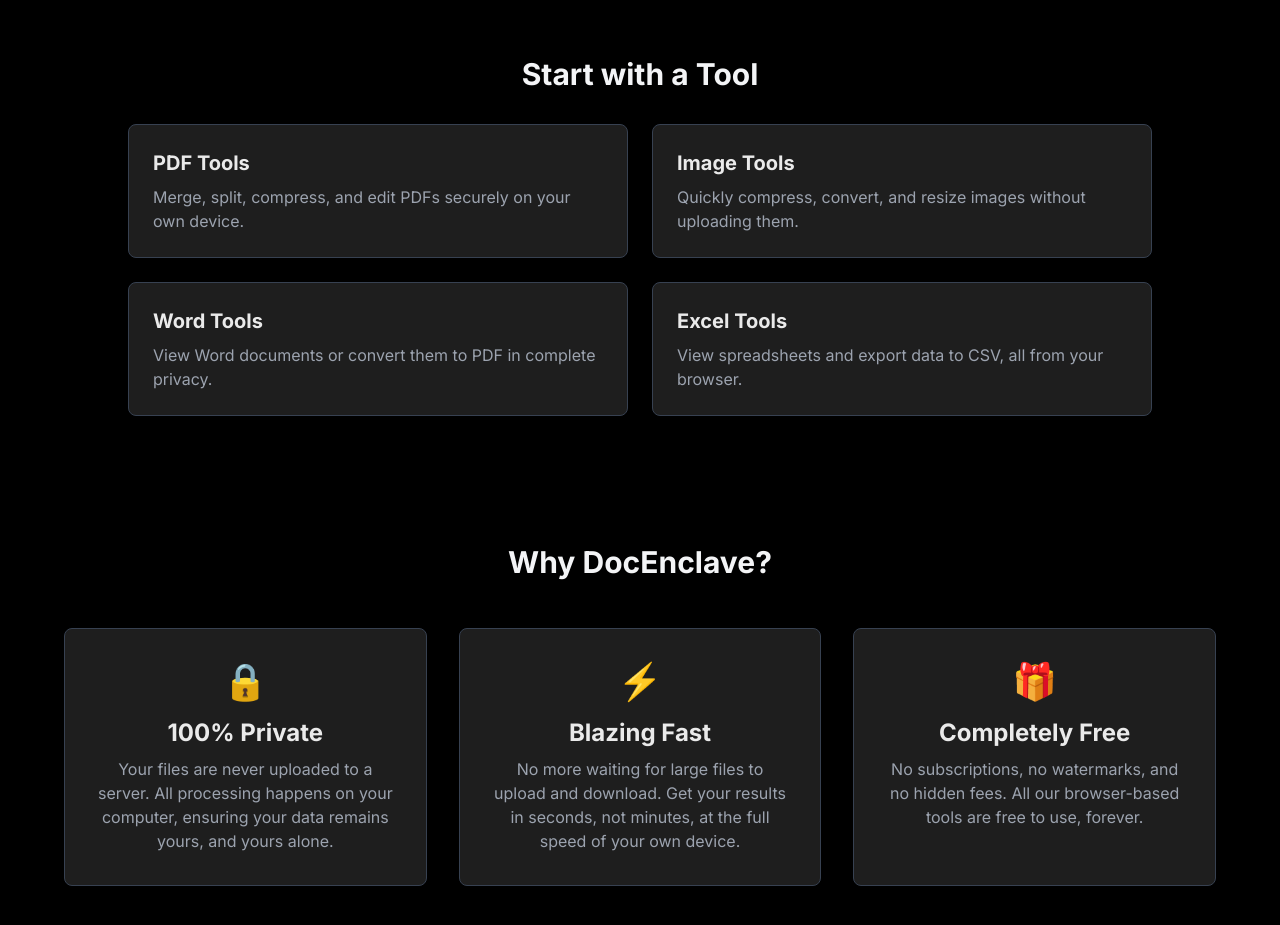
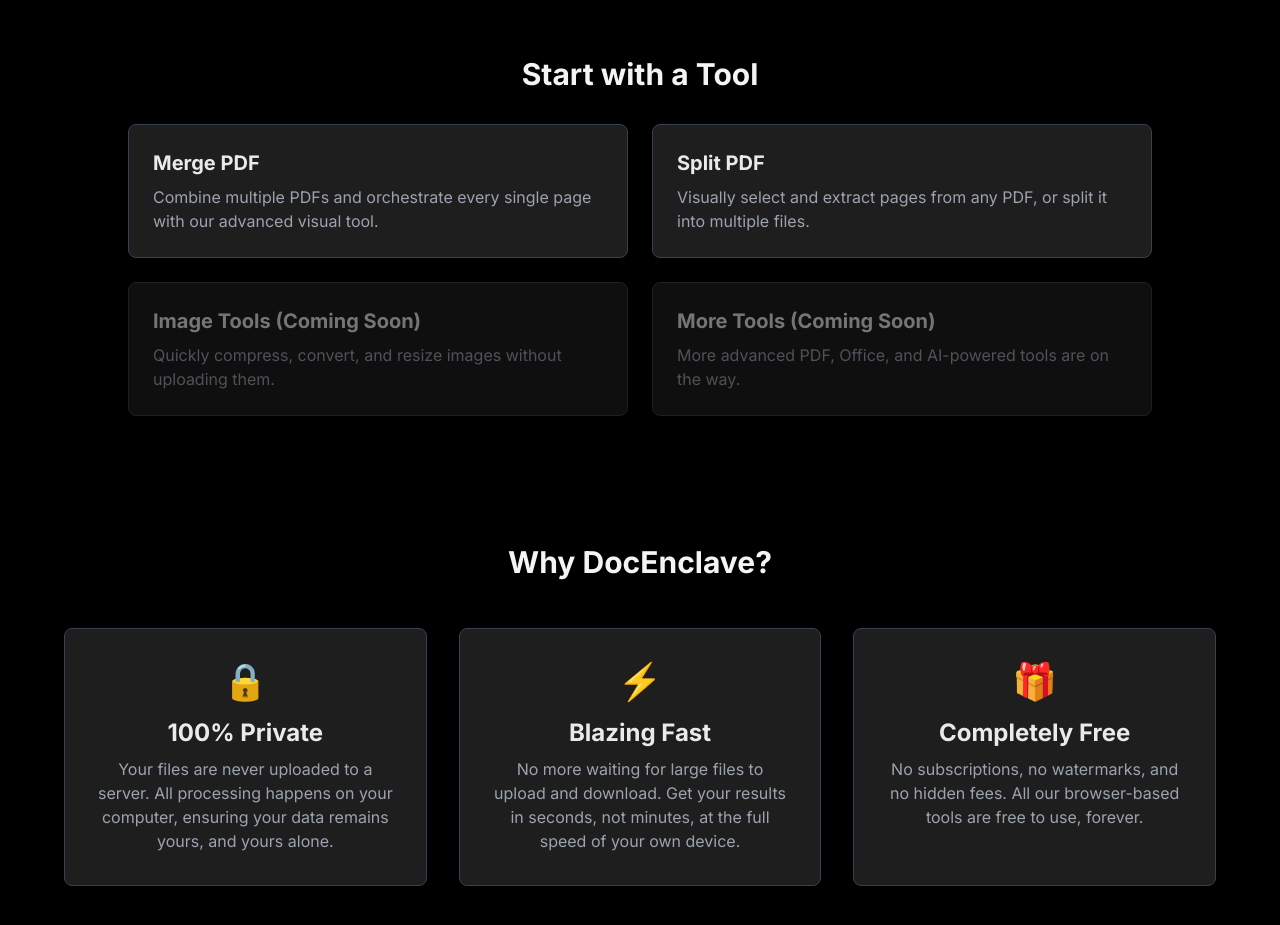
Before and after one commit to Swarnadeep17/docenclave, a Next.js app: page / in a window 1280 px wide. Shown: the part 840-1765 px from the top of the page. Built offline with nearby package versions, Linux system fonts and the light colour scheme; no server answers; the database is empty.

Commit message:
Update page.js

```diff
--- a/src/app/page.js
+++ b/src/app/page.js
@@ -1,12 +1,31 @@
 // src/app/page.js
 import ImpactCounter from '@/components/ImpactCounter';
 
+// --- UPDATED SECTION ---
+// We've made the tool links more specific to showcase our features.
 const toolCategories = [
-  { name: 'PDF Tools', description: 'Merge, split, compress, and edit PDFs securely on your own device.', href: '/merge-pdf' },
-  { name: 'Image Tools', description: 'Quickly compress, convert, and resize images without uploading them.', href: '#' },
-  { name: 'Word Tools', description: 'View Word documents or convert them to PDF in complete privacy.', href: '#' },
-  { name: 'Excel Tools', description: 'View spreadsheets and export data to CSV, all from your browser.', href: '#' },
+  {
+    name: 'Merge PDF',
+    description: 'Combine multiple PDFs and orchestrate every single page with our advanced visual tool.',
+    href: '/merge-pdf'
+  },
+  {
+    name: 'Split PDF',
+    description: 'Visually select and extract pages from any PDF, or split it into multiple files.',
+    href: '/split-pdf'
+  },
+  {
+    name: 'Image Tools (Coming Soon)',
+    description: 'Quickly compress, convert, and resize images without uploading them.',
+    href: '#'
+  },
+  {
+    name: 'More Tools (Coming Soon)',
+    description: 'More advanced PDF, Office, and AI-powered tools are on the way.',
+    href: '#'
+  },
 ];
+// --- END OF UPDATED SECTION ---
 
 const uspItems = [
     {
@@ -26,7 +45,6 @@ const uspItems = [
     }
 ];
 
-// *** THIS IS THE CORRECTED FUNCTION ***
 // This async function fetches the stats on the server before rendering
 // It uses a revalidation period to cache the results and keep it fast.
 async function getStats() {
@@ -81,7 +99,7 @@ export default async function HomePage() {
               <a
                 key={tool.name}
                 href={tool.href}
-                className="bg-card-bg p-6 rounded-lg border border-gray-700 hover:border-accent transition-all duration-200 group"
+                className={`bg-card-bg p-6 rounded-lg border border-gray-700 transition-all duration-200 group ${tool.href === '#' ? 'opacity-50 cursor-not-allowed' : 'hover:border-accent'}`}
               >
                 <h3 className="text-xl font-bold mb-2 group-hover:text-accent">{tool.name}</h3>
                 <p className="text-gray-400">{tool.description}</p>
```
